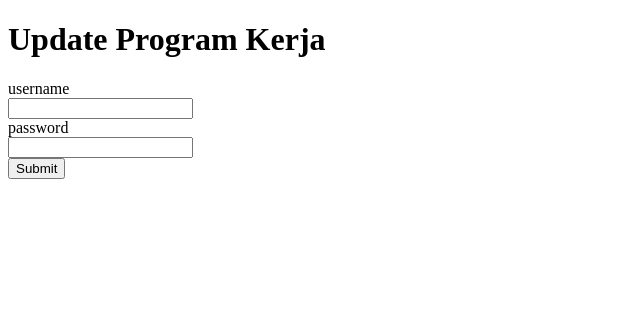
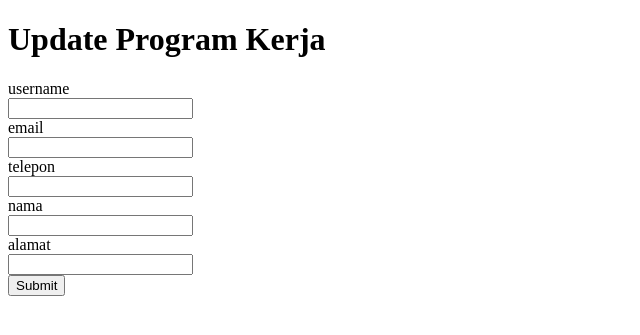
Before and after one commit to jayadikurniawan/spk, a PHP site: page /page_admin/update_pemberikerja.php?id=1 in a window 1280 px wide. Shown: the top 335 px of the page, without its empty margins (0-640 px from the left). Run offline with PHP 8.4, Linux system fonts and the light colour scheme; data that the repository does not hold is empty.

Commit message:
ini update pemberi aman

```diff
--- a/controller/c_admin.php
+++ b/controller/c_admin.php
@@ -22,9 +22,9 @@ class c_admin
         include "../view/v_admin_pemberikerja_edit.php";
     }
 
-    public function updatePemberiKerja($id, $password)
+    public function updatePemberiKerja($username, $password, $newEmail, $newTelepon, $newNama, $newAlamat)
     {
-        $this->model->updatePemberiKerja($id, $password);
+        $this->model->updatePemberiKerja($username, $password, $newEmail, $newTelepon, $newNama, $newAlamat);
         header("location:../page_admin/list_pemberikerja.php");
     }
 
--- a/model/m_admin.php
+++ b/model/m_admin.php
@@ -79,13 +79,15 @@ class m_admin
         $stmt->execute();
     }
 
-    public function updatePemberiKerja($id, $password)
+    public function updatePemberiKerja($username, $password, $newEmail, $newTelepon, $newNama, $newAlamat)
     {
         global $mysqli;
 
-        $query = "UPDATE pemberiKerja SET username='$id', password='$password' WHERE username = '$id'";
+        $query = "UPDATE pemberiKerja SET username=?, password=?, email=?, telepon=?, nama=?, alamat=? WHERE username=?";
         $stmt = $mysqli->prepare($query);
+        $stmt->bind_param("sssssss", $username, $password, $newEmail, $newTelepon, $newNama, $newAlamat, $username);
         $stmt->execute();
+
     }
 
     public function deletePencariKerja($id)
--- a/page_admin/update_pemberikerja.php
+++ b/page_admin/update_pemberikerja.php
@@ -6,7 +6,11 @@ $controller = new c_admin();
 if ($_SERVER['REQUEST_METHOD'] === 'POST') {
     $username = $_POST['username'];
     $password = $_POST['password'];
-    $controller->updatePemberiKerja($username, $password);
+    $newEmail = $_POST['email'];
+    $newTelepon = $_POST['telepon'];
+    $newNama = $_POST['nama'];
+    $newAlamat = $_POST['alamat'];
+    $controller->updatePemberiKerja($username, $password, $newEmail, $newTelepon, $newNama, $newAlamat);
 }
 
 $id = $_GET["id"];
--- a/view/v_admin_pemberikerja_edit.php
+++ b/view/v_admin_pemberikerja_edit.php
@@ -1,6 +1,10 @@
 <?php
 $username = $data["username"];
 $password = $data["password"];
+$email = $data["email"];
+$telepon = $data["telepon"];
+$nama = $data["nama"];
+$alamat = $data["alamat"];
 ?>
 
 <!DOCTYPE html>
@@ -17,26 +21,51 @@ $password = $data["password"];
     <h1>Update Program Kerja</h1>
 
     <form method="post" action="update_pemberikerja.php">
-
         <div class="div-table-col1">
             username
         </div>
-
         <div class="div-table-col2">
             <input type="text" id="noEdit" name="username" value="<?php echo $username ?>" readonly>
         </div>
 
-        <div class="div-table-col1">
+        <!-- <div class="div-table-col1">
             password
+        </div> -->
+        <div class="div-table-col2">
+            <input type="text" id="noProgram" name="password" value="<?php echo $password ?>" hidden>
         </div>
 
+        <div class="div-table-col1">
+            email
+        </div>
         <div class="div-table-col2">
-            <input type="text" id="noProgram" name="password" value="<?php echo $password ?>" required>
+            <input type="email" name="email" value="<?php echo $email ?>">
+        </div>
+
+        <div class="div-table-col1">
+            telepon
+        </div>
+        <div class="div-table-col2">
+            <input type="text" name="telepon" value="<?php echo $telepon ?>">
+        </div>
+
+        <div class="div-table-col1">
+            nama
+        </div>
+        <div class="div-table-col2">
+            <input type="text" name="nama" value="<?php echo $nama ?>">
+        </div>
+
+        <div class="div-table-col1">
+            alamat
+        </div>
+        <div class="div-table-col2">
+            <input type="text" name="alamat" value="<?php echo $alamat ?>">
         </div>
 
         <button type="submit" id="submit" name="submit">Submit</button>
+    </form>
 
-    </form>
 
 </body>
 
```
Also changed, not shown: view/v_admin_pemberikerja.php (+11 -4 lines).
